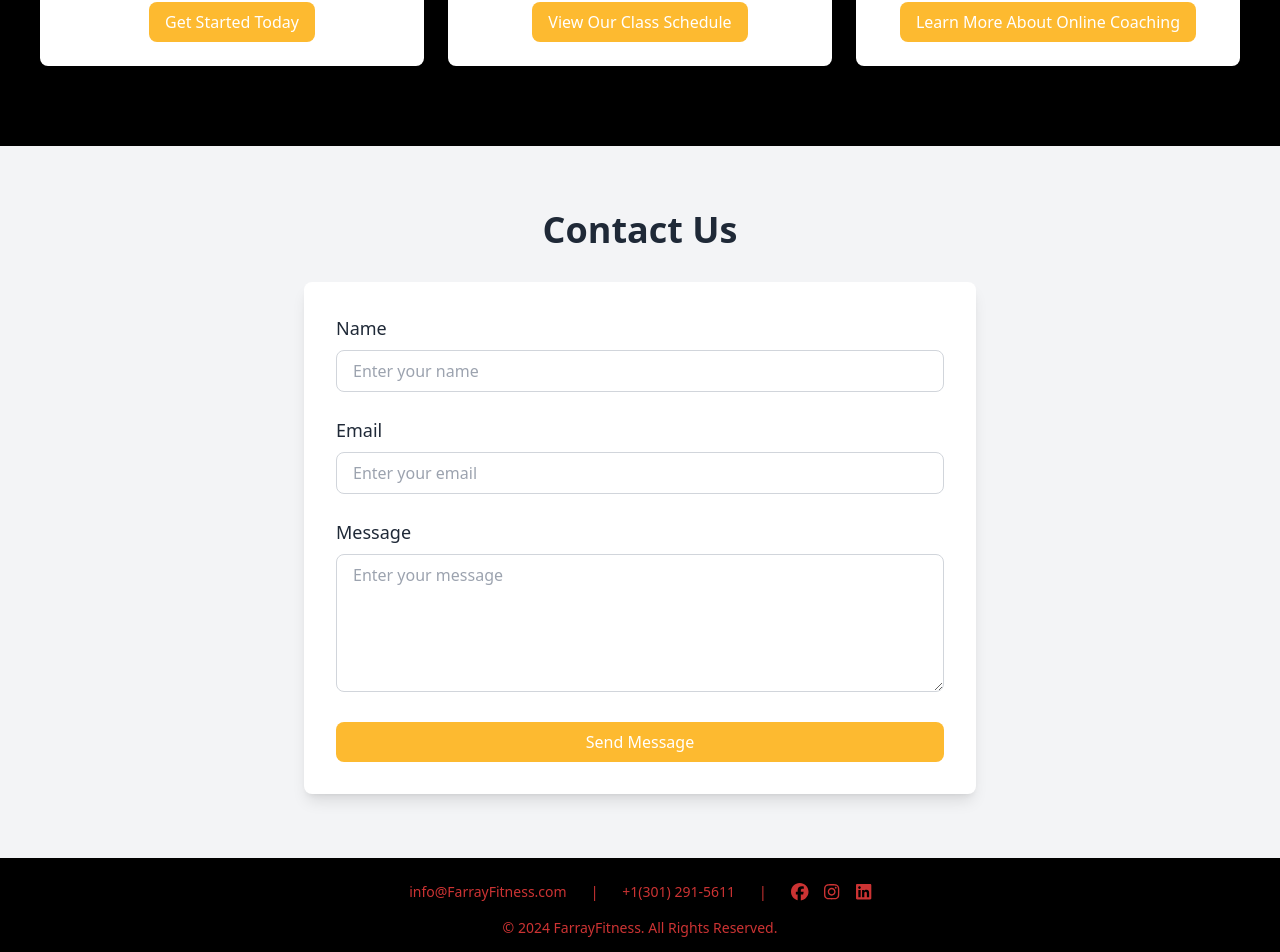
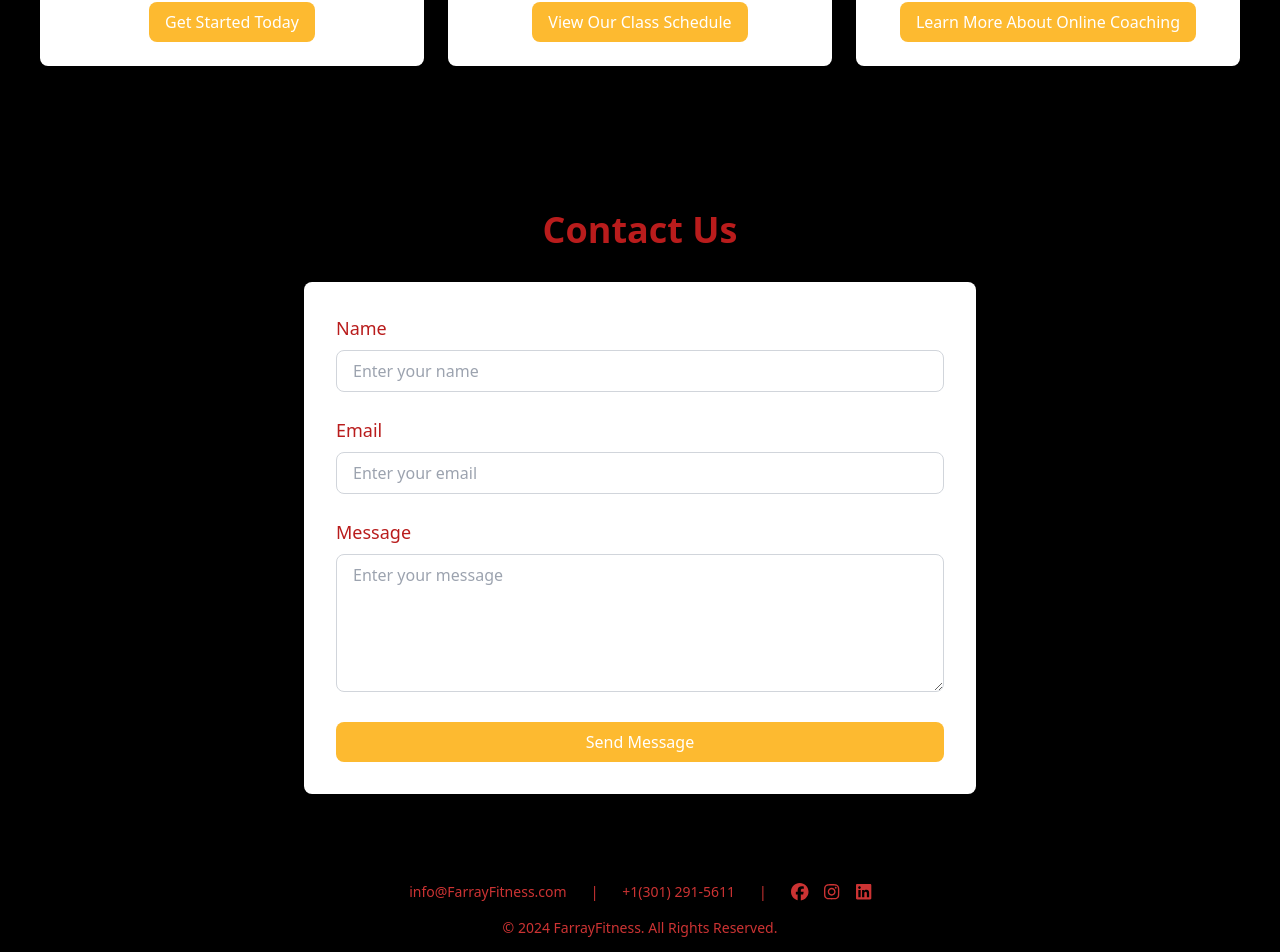
Before and after one commit to mikedavis224/farraryfitness, a React (Create React App) app: page / in a window 1280 px wide. Shown: the part 1546-2498 px from the top of the page. Built offline with nearby package versions, Linux system fonts and the light colour scheme.

Commit message:
changed hover color & contact form bg color

```diff
--- a/src/Contact.js
+++ b/src/Contact.js
@@ -34,7 +34,7 @@ const Contact = () => {
   };
 
   return (
-    <div className="bg-gray-100 text-gray-800 py-16 px-8">
+    <div className="bg-black text-red-700 py-16 px-8">
       <h2 className="text-4xl font-bold text-center mb-8">Contact Us</h2>
       <form
         onSubmit={handleSubmit(onSubmit)}
@@ -94,7 +94,7 @@ const Contact = () => {
         </div>
         <button
           type="submit"
-          className={`w-full bg-[#FDBA30] text-white py-2 px-4 rounded-lg hover:bg-[#FDBA30] transition duration-200 flex items-center justify-center ${
+          className={`w-full bg-[#FDBA30] text-white py-2 px-4 rounded-lg hover:bg-[#cc333333] transition duration-200 flex items-center justify-center ${
             isLoading ? "opacity-50 cursor-not-allowed" : ""
           }`}
           disabled={isLoading}
--- a/src/Hero.js
+++ b/src/Hero.js
@@ -29,14 +29,14 @@ const Hero = () => {
         <div className="flex flex-col md:flex-row gap-4">
           <a
             href="#contact"
-            className="bg-[#FDBA30] text-black font-bold py-3 px-6 rounded-lg hover:bg-yellow-600 transition-all"
+            className="bg-[#FDBA30] text-black font-bold py-3 px-6 rounded-lg hover:bg-red-700 transition-all"
             aria-label="Get Started Now"
           >
             Get Started Now
           </a>
           <a
             href="#services"
-            className="bg-transparent border-2 border-white text-white font-bold py-3 px-6 rounded-lg hover:bg-white hover:text-black transition-all"
+            className="bg-transparent border-2 border-white text-white font-bold py-3 px-6 rounded-lg hover:bg-yellow-600 hover:text-black transition-all"
             aria-label="Learn More"
           >
             Learn More
```
